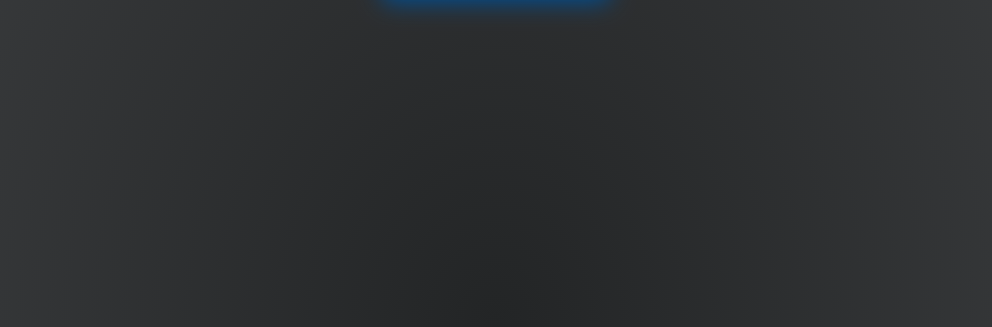
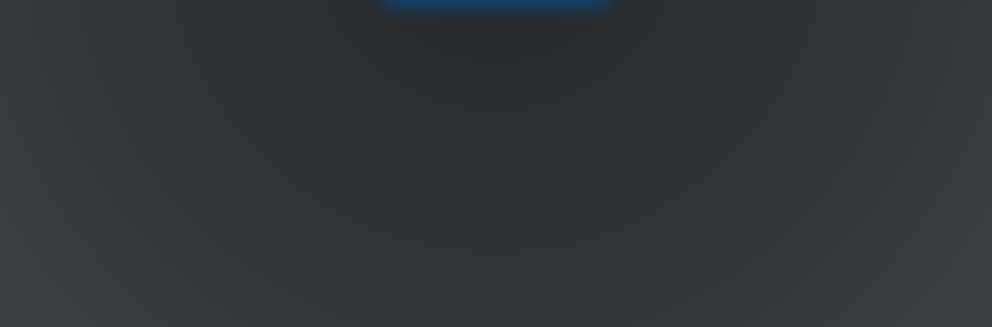
Before and after one commit to programmercloud/3d-hover, a plain HTML site: page index.html in a window 1280 px wide. Shown: the part 489-816 px from the top of the page, without its empty margins (144-1136 px from the left). Drawn offline with Linux system fonts and the light colour scheme.

Commit message:
Update style.css

```diff
--- a/css/style.css
+++ b/css/style.css
@@ -1,6 +1,6 @@
 body {
   font-family: "Raleway", sans-serif;
-  background-image: radial-gradient(circle at center, #899dc4, #495d84);
+  background-image: radial-gradient(circle at center, #232526, #414345);
   background-size: cover;
   background-repeat: no-repeat;
   height: 100vh;
@@ -8,7 +8,6 @@ body {
   display: flex;
   justify-content: center;
   align-items: center;
-  background: radial-gradient(ellipse at bottom, #232526, #414345);
   font-weight: 300;
 }
 
@@ -28,13 +27,16 @@ body {
   transition: all 1.3s ease-in;
   transform: perspective(10000px) rotateX(0deg);
 }
+
 .all:hover .text {
   opacity: 1;
 }
+
 .all:hover > div {
   opacity: 1;
   transition-delay: 0s;
 }
+
 .all:hover .explainer {
   opacity: 0;
 }
@@ -61,6 +63,7 @@ body {
   cursor: pointer;
   background-blend-mode: color-burn;
 }
+
 .left:hover,
 .center:hover,
 .right:hover,
```
